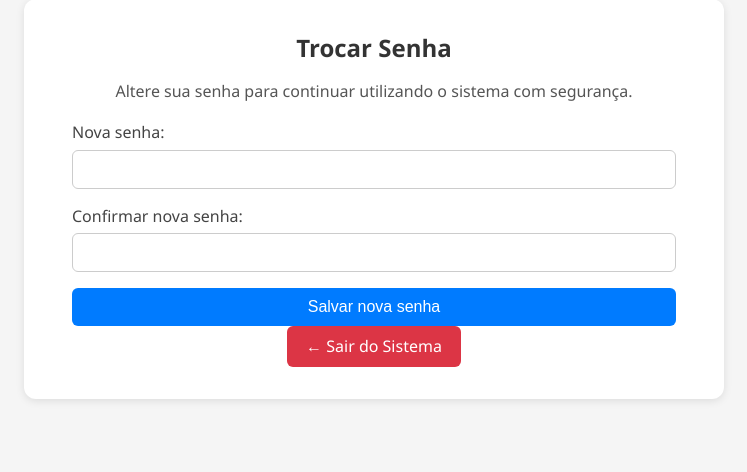
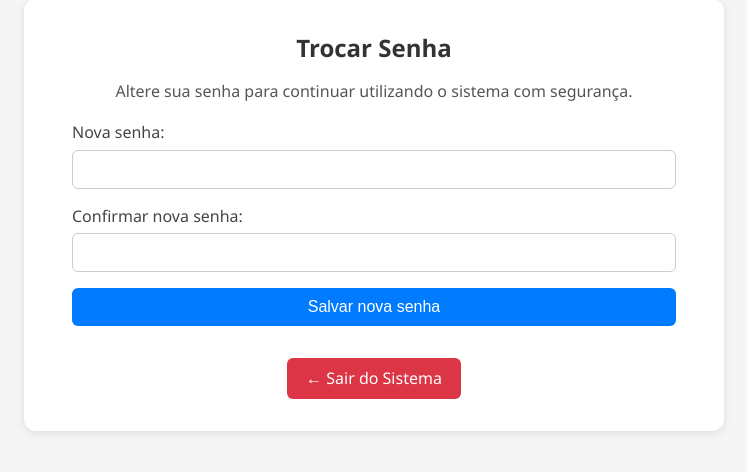
Before and after one commit to PadawanXXVI/cpcr_app, a Flask app: page /trocar_senha in a window 1280 px wide. Shown: the part 33-505 px from the top of the page, without its empty margins (266-1013 px from the left). Run offline with Flask 3, Linux system fonts and the light colour scheme; the visitor is signed in with stand-in values (Sample User, id 1).

Commit message:
Adiciona classes utilitárias e visuais finais ao styles.css (botoes, mt-2, historico-card)

```diff
--- a/static/css/styles.css
+++ b/static/css/styles.css
@@ -247,3 +247,25 @@ th, td {
 th {
   background-color: #f0f0f0;
 }
+
+/* Utilitários e complementos */
+
+.mt-2 {
+  margin-top: 2rem;
+}
+
+.botoes {
+  display: flex;
+  flex-wrap: wrap;
+  gap: 1rem;
+  margin-top: 2rem;
+  justify-content: center;
+}
+
+.historico-card {
+  background: #f9f9f9;
+  padding: 1rem;
+  margin-top: 0.5rem;
+  border-left: 4px solid #007bff;
+  font-size: 0.9rem;
+}
```
